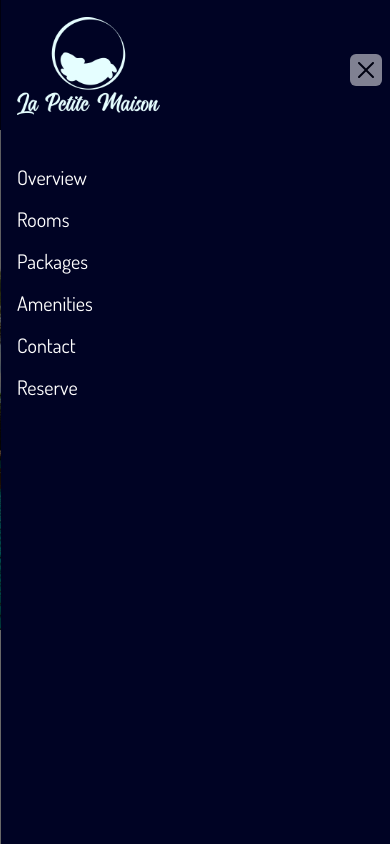
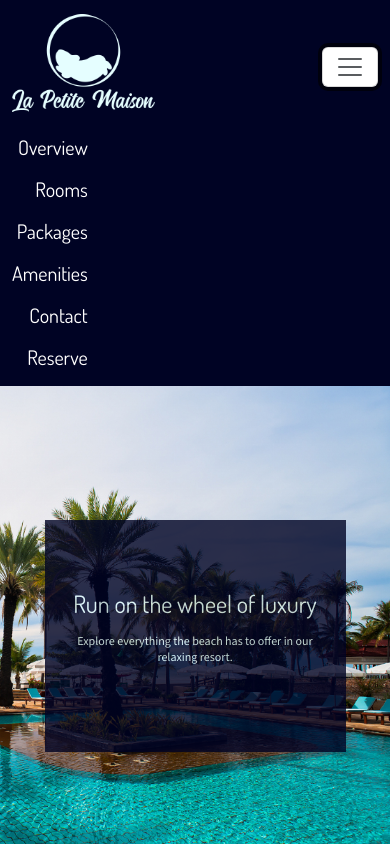
Before and after one commit to Tvang93/HamsterHotel, a plain HTML site: page index.html in a window 390 px wide. Both pictures are taken after a click on the button "Toggle navigation". Shown: the top 844 px of the page. Drawn offline with nearby package versions, Linux system fonts and the light colour scheme.

Commit message:
made new navbar

```diff
--- a/index.html
+++ b/index.html
@@ -15,75 +15,44 @@
 <body>
 
     <!-- Navbar -->
-    <div class="container-fluid d-none d-lg-block m-0 p-0">
-        <ul class=" nav justify-content-center headfoot-bg align-items-end py-2">
-            <li class="nav-item">
-                <a class="nav-link active nav-text" aria-current="page" href="#overview-section">Overview</a>
-            </li>
-            <li class="nav-item">
-                <a class="nav-link nav-text" href="#rooms-section">Rooms</a>
-            </li>
-            <li class="nav-item">
-                <a class="nav-link nav-text" href="#packages-section">Packages</a>
-            </li>
-            <li class="nav-item">
-                <img src="./assets/Logo.png" alt="logo of la petite maison" class="pb-2">
-            </li>
-            <li class="nav-item">
-                <a class="nav-link nav-text" href="#amenities-section">Amenities</a>
-            </li>
-            <li class="nav-item">
-                <a class="nav-link nav-text" href="#">Contact</a>
-            </li>
-            <li class="nav-item">
-                <a class="nav-link nav-text reserve-border" href="#">Reserve</a>
-            </li>
-        </ul>
-    </div>
-
-    <!-- Nav Bar collapsed -->
-    <nav class="navbar navbar-expand-lg headfoot-bg d-sm-block d-lg-none">
-        <div class="container-fluid">
-            <div class="align-self-center">
-                <img src="./assets/Logo.png" alt="logo of la petite maison" class="navbar-toggler pb-2 me-5">
-            </div>
-            <button class="navbar-toggler bg-white align-self-center ms-4" data-bs-toggle="offcanvas"
-                data-bs-target="#offcanvasWithBothOptions" aria-controls="offcanvasWithBothOptions">
-                <span class="navbar-toggler-icon"></span>
-            </button>
-            <div class="offcanvas offcanvas-end" data-bs-scroll="true" tabindex="-1" id="offcanvasWithBothOptions"
-                aria-labelledby="offcanvasWithBothOptionsLabel">
-                <div class="offcanvas-header headfoot-bg">
-                    <h5 class="offcanvas-title" id="offcanvasWithBothOptionsLabel"><img src="./assets/Logo.png"
-                            alt="logo of la petite maison" class="pb-2"></h5>
-                    <button type="button" class="btn-close bg-white" data-bs-dismiss="offcanvas"
-                        aria-label="Close"></button>
-                </div>
-                <div class="offcanvas-body headfoot-bg">
-                    <ul class="navbar-nav">
+    <div class="container-fluid m-0 p-0">
+        <nav class="navbar navbar-expand-lg headfoot-bg">
+            <div class="container-fluid">
+                <a class="navbar-brand d-sm-block d-lg-none" href="#">
+                    <img src="./assets/Logo.png" alt="logo of la petite maison" class="pb-2">
+                </a>
+                <button class="navbar-toggler bg-white" type="button" data-bs-toggle="collapse" data-bs-target="#navbarNav"
+                    aria-controls="navbarNav" aria-expanded="false" aria-label="Toggle navigation">
+                    <span class="navbar-toggler-icon"></span>
+                </button>
+                <div class="collapse navbar-collapse nav-pos-responsive " id="navbarNav">
+                    <ul class="navbar-nav align-items-end">
                         <li class="nav-item">
-                            <a class="nav-link nav-text" href="#">Overview</a>
+                            <a class="nav-link nav-text hover-border" href="#overview-section">Overview</a>
                         </li>
                         <li class="nav-item">
-                            <a class="nav-link nav-text" href="#">Rooms</a>
+                            <a class="nav-link nav-text hover-border" href="#rooms-section">Rooms</a>
                         </li>
                         <li class="nav-item">
-                            <a class="nav-link nav-text" href="#">Packages</a>
+                            <a class="nav-link nav-text hover-border" href="#packages-section">Packages</a>
+                        </li>
+                        <li class="nav-item d-none d-lg-block">
+                            <img src="./assets/Logo.png" alt="logo of la petite maison" class="pb-2">
                         </li>
                         <li class="nav-item">
-                            <a class="nav-link nav-text" href="#">Amenities</a>
+                            <a class="nav-link nav-text hover-border" href="#amenities-section">Amenities</a>
                         </li>
                         <li class="nav-item">
-                            <a class="nav-link nav-text" href="#">Contact</a>
+                            <a class="nav-link nav-text hover-border" href="#contact-section">Contact</a>
                         </li>
                         <li class="nav-item">
-                            <a class="nav-link nav-text" href="#">Reserve</a>
+                            <a class="nav-link nav-text hover-border" href="#reserve-section">Reserve</a>
                         </li>
                     </ul>
                 </div>
             </div>
-        </div>
-    </nav>
+        </nav>
+    </div>
 
     <!-- hero pic 1 -->
     <div class="container-fluid bg-img-header d-flex justify-content-center align-items-center">
@@ -572,7 +541,7 @@
                             <input type="room" class="form-control no-curve" id="roomType"
                                 aria-describedby="roomTypeHelp">
                         </div>
-                        <div class="col-lg-2 d-flex align-items-end p-2 md-move-end">
+                        <div class="col-lg-2 d-flex align-items-end p-2">
                             <button type="button" class="btn btn-primary no-curve">Check Availability</button>
                         </div>
                     </div>
@@ -585,7 +554,7 @@
     </div>
 
     <!-- footer -->
-    <div class="container-fluid mx-0 px-0 headfoot-bg footer-text">
+    <div class="container-fluid mx-0 px-0 headfoot-bg footer-text" id="contact-section">
         <div class="row mx-0 px-0">
             <div class="col-12 d-flex justify-content-center my-1 my-lg-4">
                 <img src="./assets/Logo.png" alt="logo of la petite maison" id="hotel-logo">
--- a/styles/styles.css
+++ b/styles/styles.css
@@ -30,8 +30,18 @@
     opacity: 1;
 }
 
-.reserve-border {
+.nav-pos-responsive {
+    display: flex;
+    justify-content: center;
+}
+
+.hover-border {
+    border: transparent;
+}
+
+.hover-border:hover {
     border: 2px solid #E5FEFF;
+    color: #E5FEFF;
     opacity: 1;
 }
 /* NavBar CSS End */
@@ -219,6 +229,12 @@
 
 /* Media queries for medium/tablet */
 @media screen and (max-width: 991px) {
+    /* Nav CSS */
+    .nav-pos-responsive {
+        display: flex;
+        justify-content: start;
+    }
+    /* Nav End */
 
     /* Overview CSS*/
     #hamster-home {
```
